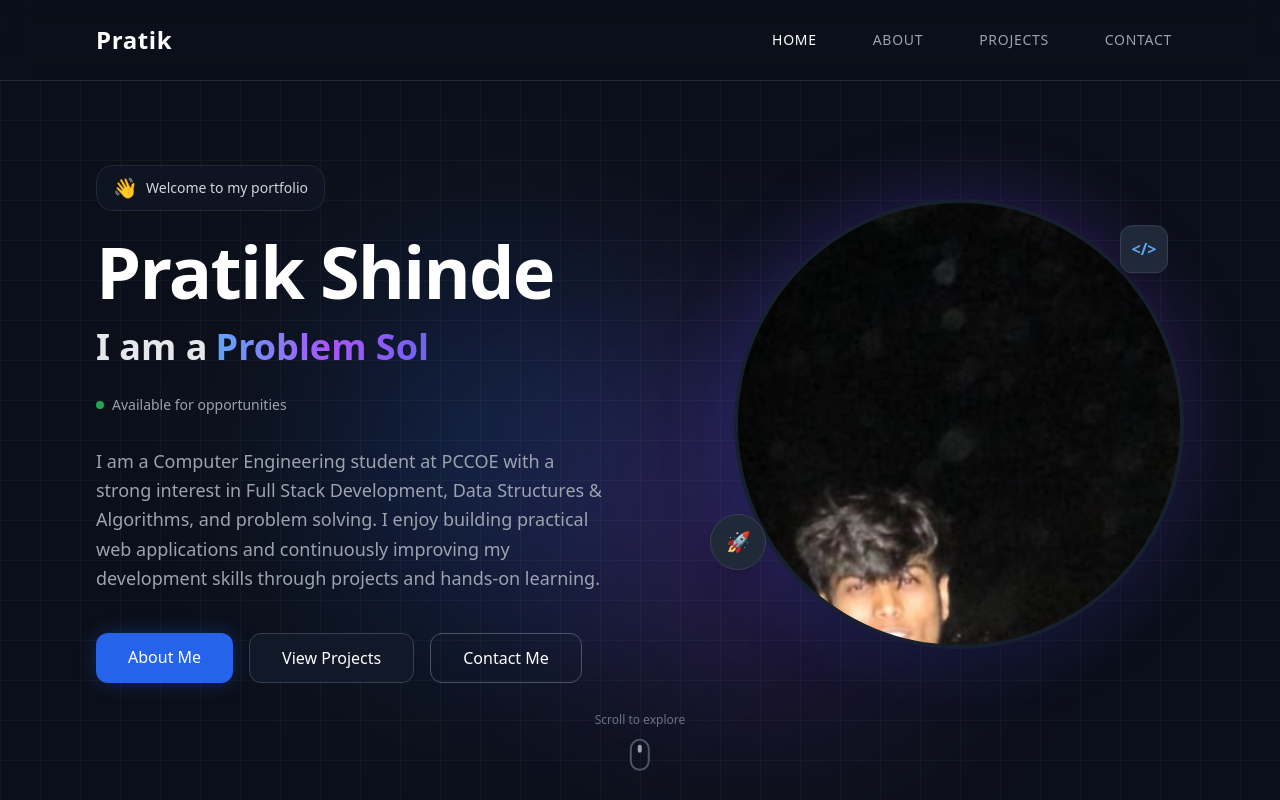
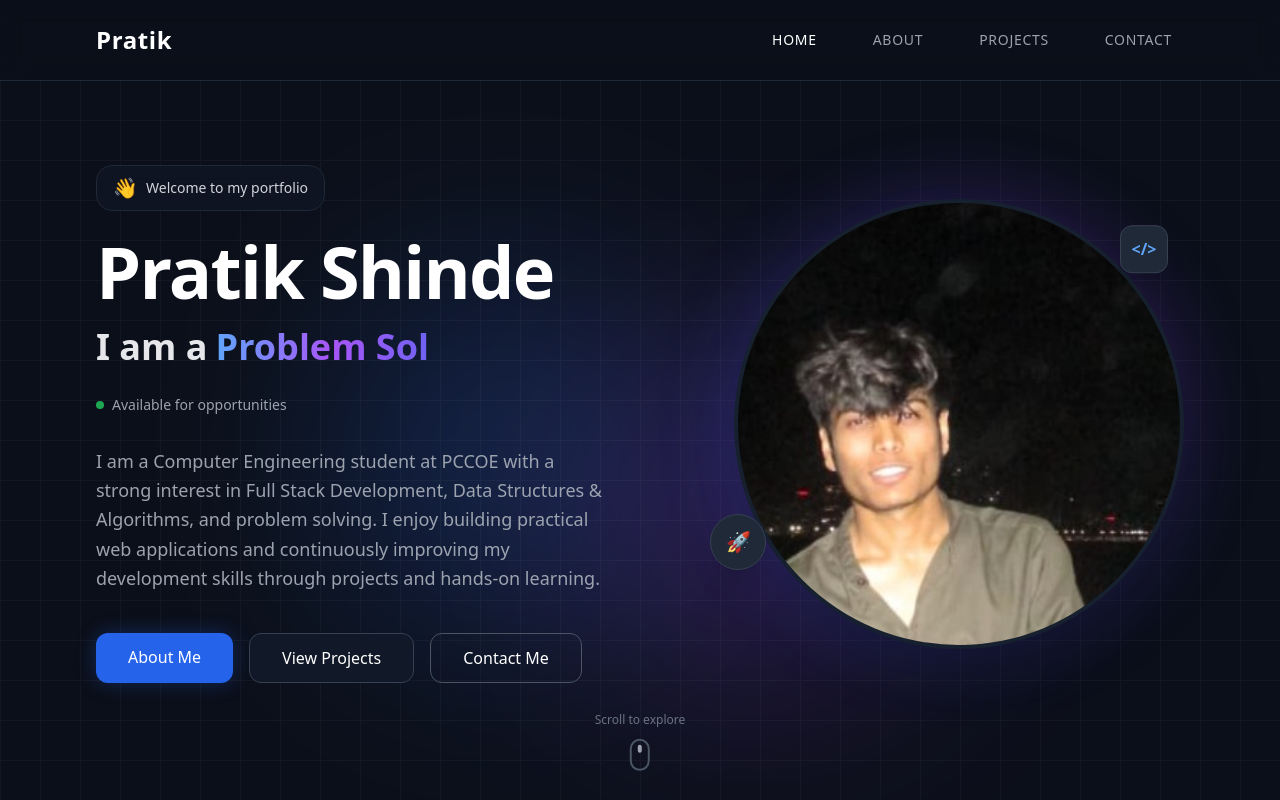
Before and after one commit to Pratik7897/CODSOFT, a React (Vite) app in the folder Portfolio/: page / in a window 1280 px wide. Shown: the top 800 px of the page. Built offline with nearby package versions, Linux system fonts and the light colour scheme.

Commit message:
style: fix image centering using object-position

```diff
--- a/Portfolio/src/pages/Home.jsx
+++ b/Portfolio/src/pages/Home.jsx
@@ -88,7 +88,7 @@ const Home = () => {
                 <img
                   src={profileImg}
                   alt="Pratik Shinde"
-                  className="w-full h-full object-cover scale-[2.5] origin-[50%_40%] translate-y-[10%]"
+                  className="w-full h-full object-cover scale-[2.5] object-[50%_65%]"
                 />
               </div>
 
```
